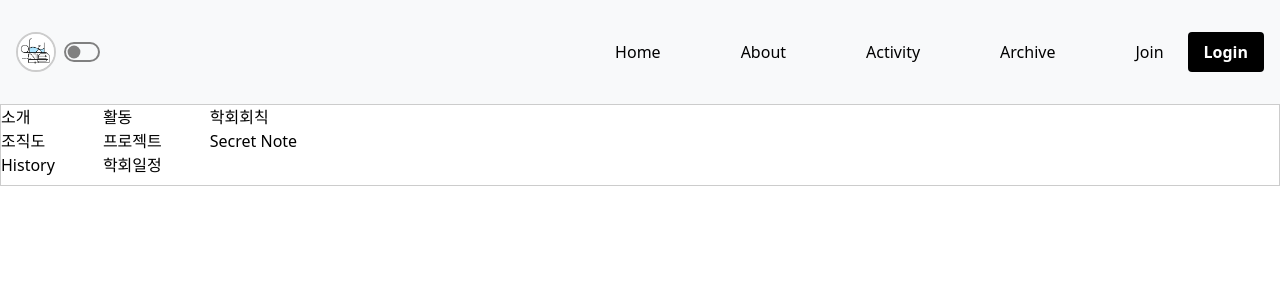
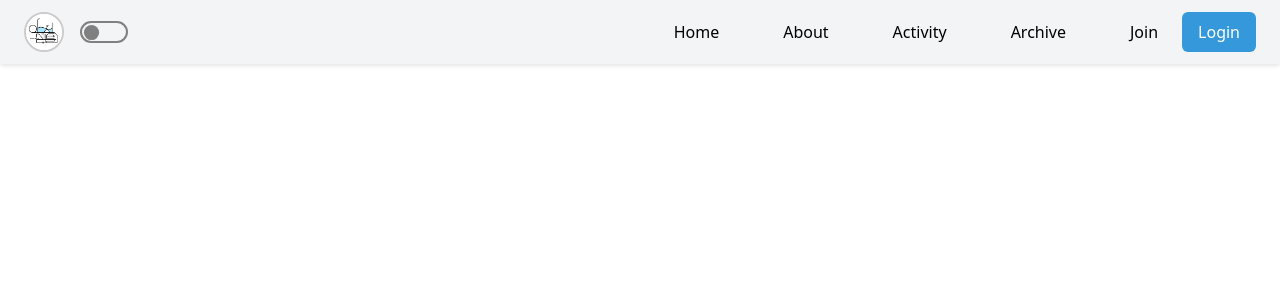
Before and after one commit to Lab-Semtle/Semtle-Web-Client, a Next.js app: page / in a window 1280 px wide. Shown: the top 300 px of the page. Built offline with nearby package versions, Linux system fonts and the light colour scheme.

Commit message:
Refactor: 네비 바 코드 구조 변경 네비게이션 바 생성 코드의 구조를 크게 변경하고 스타일 변경 global css 수정 (#1)

```diff
--- a/src/components/Navigation.tsx
+++ b/src/components/Navigation.tsx
@@ -1,83 +1,93 @@
 'use client';
 
-import { useState } from 'react';
+//import Image from 'next/image';
+//import { useState } from 'react';
 import Link from 'next/link';
 
-export default function Navigation() {
-  const [isDropdownOpen, setIsDropdownOpen] = useState(false);
+export default function NavigationBar() {
+  return (
+    <nav className="group fixed top-0 z-50 w-full bg-gray-100 shadow-md">
+      <div className="flex items-center justify-between px-6 py-4">
+        {/* Left Section: Logo and Toggle */}
+        <div className="flex items-center gap-4">
+          {/* Circle Logo */}
+          <img src="/semtle_logo_square.jpg" alt="Logo" className="logoImage" />
 
-  const handleMouseEnter = () => {
-    setIsDropdownOpen(true);
-  };
-
-  const handleMouseLeave = () => {
-    setIsDropdownOpen(false);
-  };
-
-  return (
-    <nav
-      className="nav-container"
-      onMouseEnter={handleMouseEnter}
-      onMouseLeave={handleMouseLeave}
-    >
-      <ul className="nav-list">
-        <li className="logoContainer">
-          <img src="/semtle_logo_square.jpg" alt="Logo" className="logoImage" />
+          {/* Toggle Switch */}
           <label className="modeToggle">
             <input role="switch" type="checkbox" />
           </label>
+        </div>
+
+        {/* Center Section: Navigation Menu (Home ~ Archive) */}
+        <div className="relative flex gap-4">
+          {' '}
+          {/* relative 추가 */}
+          <ul className="flex gap-4">
+            <Link href="/" className="text-lg font-semibold text-gray-700">
+              Home
+            </Link>
+            <li className="text-lg font-semibold text-gray-700">About</li>
+            <li className="text-lg font-semibold text-gray-700">Activity</li>
+            <li className="text-lg font-semibold text-gray-700">Archive</li>
+          </ul>
+          {/* Right Section: Join and Login */}
+          <ul className="flex gap-2">
+            <li>
+              <Link
+                href="/join"
+                className="text-lg font-semibold text-gray-700"
+              >
+                Join
+              </Link>
             </li>
             <li>
-          <Link href="/">Home</Link>
+              <Link href="/">
+                <button className="btn-login">Login</button>
+              </Link>
+            </li>
+          </ul>
+        </div>
+      </div>
+
+      {/* Dropdown Menu Container */}
+      <div className="dropdown-container group-hover:max-h-[200px] group-hover:opacity-100">
+        <div className="dropdown-menu">
+          <ul>
+            <li>
+              <Link href="/">소개</Link>
             </li>
             <li>
-          <Link href="/about">About</Link>
+              <Link href="/">조직도</Link>
             </li>
             <li>
-          <Link href="/services">Activity</Link>
+              <Link href="/">History</Link>
+            </li>
+          </ul>
+        </div>
+        <div className="dropdown-menu ml-0">
+          <ul>
+            <li>
+              <Link href="/">활동</Link>
             </li>
             <li>
-          <Link href="/contact">Archive</Link>
+              <Link href="/">프로젝트</Link>
             </li>
             <li>
-          <Link href="/">Join</Link>
+              <Link href="/">학회 일정</Link>
+            </li>
+          </ul>
+        </div>
+        <div className="dropdown-menu ml-0">
+          <ul>
+            <li>
+              <Link href="/">학회회칙</Link>
             </li>
             <li>
-          <button className="btn-login">Login</button>
+              <Link href="/">Secret Note</Link>
             </li>
           </ul>
-      {/* 드롭다운 메뉴 */}
-      <div className={`nav-dropdown ${isDropdownOpen ? 'open' : ''}`}>
-        <ul className="ulFirst">
-          <li>
-            <Link href="/service1">소개</Link>
-          </li>
-          <li>
-            <Link href="/service2">조직도</Link>
-          </li>
-          <li>
-            <Link href="/service3">History</Link>
-          </li>
-        </ul>
-        <ul>
-          <li>
-            <Link href="/service1">활동</Link>
-          </li>
-          <li>
-            <Link href="/service2">프로젝트</Link>
-          </li>
-          <li>
-            <Link href="/service3">학회일정</Link>
-          </li>
-        </ul>
-        <ul>
-          <li>
-            <Link href="/service1">학회회칙</Link>
-          </li>
-          <li>
-            <Link href="/service2">Secret Note</Link>
-          </li>
-        </ul>
+        </div>
       </div>
     </nav>
   );
--- a/src/styles/global.css
+++ b/src/styles/global.css
@@ -1,17 +1,6 @@
 @tailwind base;
 @tailwind components;
 @tailwind utilities;
-
-/* 로고 스타일 정의 */
-.logoContainer {
-  position: absolute; /* 로고를 내비게이션 바의 왼쪽 끝으로 배치 */
-  left: 1rem; /* 왼쪽 여백 */
-  top: 50%; /* 부모 요소 높이의 50% */
-  transform: translateY(-50%); /* 수직 중앙 정렬 */
-  display: flex;
-  align-items: center;
-  justify-content: center;
-}
 
 .logoImage {
   width: 2.5rem; /* 로고 크기 */
@@ -21,99 +10,10 @@
   border: 2px solid #ccc; /* 테두리 추가 */
   background-color: #fff; /* 경계선과 구분되게 배경색 설정 */
 }
-
-/* 네비게이션 바 스타일 정의 */
-.nav-list {
-  list-style: none;
-  margin: 0;
-  padding: 1rem;
-  display: flex;
-  gap: 5rem;
-  justify-content: flex-end;
-}
-.nav-list li:last-child {
-  margin-left: -3.5rem;
-}
-.nav-container {
-  width: 100%; /* 화면 전체를 차지하도록 설정 */
-  background-color: #f8f9fa;
-  position: sticky;
-  top: 4rem;
-  border-bottom: 1px solid #ccc;
-  padding: 1rem 0; /* 상하 여백만 추가, 좌우 여백은 제거 */
-  display: flex;
-  justify-content: flex-end; /* 네비게이션 바 내 아이템들이 왼쪽 정렬 */
-  align-items: center; /* 세로 중앙 정렬 */
-  z-index: 1000;
-}
-
-
-.nav-dropdown {
-  position: absolute;
-  top: 100%;
-  right: 0; /* 부모의 오른쪽 끝에 맞춤 */
-  width: 100%; /* 드롭다운 크기를 내용에 맞게 조정 */
-  background-color: #fff;
-  border: 1px solid #ccc;
-  z-index: 1001;
-  overflow: hidden;
-  max-height: 0px; /* 기본 높이 */
-  transition: max-height 0.5s ease; /* 부드러운 애니메이션 효과 */
-  text-align: left; /* 왼쪽 정렬 */
-  gap: 3rem;
-  display: flex; /* 전체 nav-dropdown을 가로로 배치 */
-  flex-direction: row; /* 기본적으로 가로 정렬 */
-  justify-content: flex-start; /* 좌측 정렬 */
-}
-
-.nav-dropdown.open {
-  max-height: 300px; /* 드롭다운이 열릴 때 */
-}
-
-.nav-dropdown ul {
-  list-style: none;
-  margin: 0;
-  padding: 0;
-  margin-bottom: 0.5rem;
-  display: flex; /* 수직 정렬 */
-  text-align: left; /* 리스트 항목 왼쪽 정렬 */
-  flex-direction: column;
-}
-
-.nav-dropdown Link {
-  text-decoration: none;
-  color: #000;
-  margin-right: 0;
-  padding: 0.5rem 1rem; /* 링크 내부 여백 */
-  margin: 0.25rem; /* 링크 간 외부 여백 */
-  display: inline-block; /* 블록 처리 */
-}
-
-.nav-list li {
-  display: flex; /* 내부 요소를 플렉스 컨테이너로 만듦 */
-  align-items: center; /* 세로 중앙 정렬 */
-}
-
-.btn-login {
-  background-color: black; /* 버튼 배경색 */
-  color: white; /* 텍스트 색상 */
-  border: none; /* 테두리 제거 */
-  border-radius: 4px; /* 둥근 모서리 */
-  padding: 0.5rem 1rem; /* 버튼 여백 */
-  font-size: 1rem; /* 버튼 텍스트 크기 */
-  font-weight: bold; /* 글씨 굵게 */
-  cursor: pointer; /* 클릭 커서 */
-  transition: background-color 0.3s ease; /* 배경색 전환 효과 */
-}
-
-.btn-login:hover {
-  background-color: #333; /* 마우스를 올리면 밝아짐 */
-}
-/* ---------- Toggle 관련 스타일 ---------- */
 .modeToggle {
   display: flex;
   align-items: center;
-  margin-left: 0.5rem;
+  margin-left: -3rem;
   margin-right: 0.5rem;
 }
 
@@ -122,15 +22,16 @@
   position: relative;
   border: max(2px, 0.1em) solid gray;
   border-radius: 1.25em;
-  width: 2.25em;
-  height: 1.25em;
+  width: 3em; /* 크기 변경 */
+  height: 1.4em; /* 크기 변경 */
 }
+
 [type='checkbox']::before {
   content: '';
   position: absolute;
   left: 0;
-  width: 1em;
-  height: 1em;
+  width: 1.2em; /* 원 크기 변경 */
+  height: 1.2em; /* 원 크기 변경 */
   border-radius: 50%;
   transform: scale(0.8);
   background-color: gray;
@@ -138,9 +39,10 @@
 }
 
 [type='checkbox']:checked::before {
-  background-color: white;
-  left: 1rem;
+  background-color: gray;
+  left: 1.4em; /* 원이 오른쪽으로 이동하는 위치 조정 */
 }
+
 [type='checkbox']:checked {
   background-color: black;
   border-color: gray;
@@ -151,4 +53,100 @@
   outline: max(2px, 0.1em) solid tomato;
 }
 
-/* ---------- Toggle 관련 스타일 ---------- */
+/* Navigation Bar */
+nav {
+  background-color: #f3f4f6; /* Light gray */
+  width: 100%;
+  box-shadow: 0 2px 4px rgba(0, 0, 0, 0.1);
+  position: fixed;
+  top: 0;
+  z-index: 50;
+  transition: all 0.3s ease;
+}
+
+/* Flex container for the navigation bar items (logo, toggle, menu) */
+nav > div {
+  display: flex;
+  justify-content: space-between;
+  align-items: center;
+  padding: 0.75rem 1.5rem;
+}
+
+nav label {
+  margin-left: -3rem; /* 추가적인 여백을 없앰 */
+}
+
+/* Dropdown menu container - both menus will be side by side */
+.dropdown-container {
+  display: flex;
+  position: absolute;
+  top: 100%; /* top을 100%로 설정하여 부모 요소 바로 아래에 위치하게 함 */
+  left: 0;
+  width: 100%; /* 드롭다운 영역이 웹 가로 전체를 차지하도록 설정 */
+  background-color: white;
+  box-shadow: 0 4px 6px rgba(0, 0, 0, 0.1);
+  padding: 0.5rem;
+  margin-top: 0.5rem;
+  border-radius: 0.375rem;
+  max-height: 0; /* Initially hidden */
+  overflow: hidden; /* Hide the content when collapsed */
+  opacity: 0; /* Hide by default */
+  transition:
+    max-height 0.5s ease,
+    opacity 0.3s ease; /* Smooth transition for expanding */
+  justify-content: flex-start; /* 메뉴들 왼쪽 정렬 */
+  gap: 2rem; /* 메뉴들 간의 간격을 유지 (조정 가능) */
+}
+
+/* Dropdown menu for Items 1, 2, 3 */
+.dropdown-menu {
+  display: flex;
+  flex-direction: column; /* 세로로 정렬 */
+}
+
+.dropdown-menu ul {
+  padding: 0;
+  margin: 0;
+  list-style: none;
+}
+
+.dropdown-menu li {
+  padding: 8px 16px;
+  font-size: 1rem;
+  color: #374151; /* Gray-700 */
+  cursor: pointer;
+  transition: background-color 0.3s ease;
+}
+
+.dropdown-menu li:hover {
+  background-color: #f3f4f6; /* Light gray on hover */
+}
+
+/* Login button style */
+.btn-login {
+  padding: 8px 16px;
+  background-color: #3498db;
+  color: white;
+  font-size: 1rem;
+  border: none;
+  border-radius: 0.375rem;
+  cursor: pointer;
+  transition: background-color 0.3s ease;
+}
+
+.btn-login:hover {
+  background-color: #2980b9;
+}
+
+/* Flex container for navigation links */
+nav .flex {
+  display: flex;
+  align-items: center; /* Center the items vertically */
+  gap: 4rem;
+}
+
+/* Flex container for the right section (Join and Login) */
+nav .flex > ul:last-child {
+  display: flex;
+  gap: 1.5rem; /* Space between Join and Login */
+}
```
Lines whose indentation alone changed are shown as unchanged.
